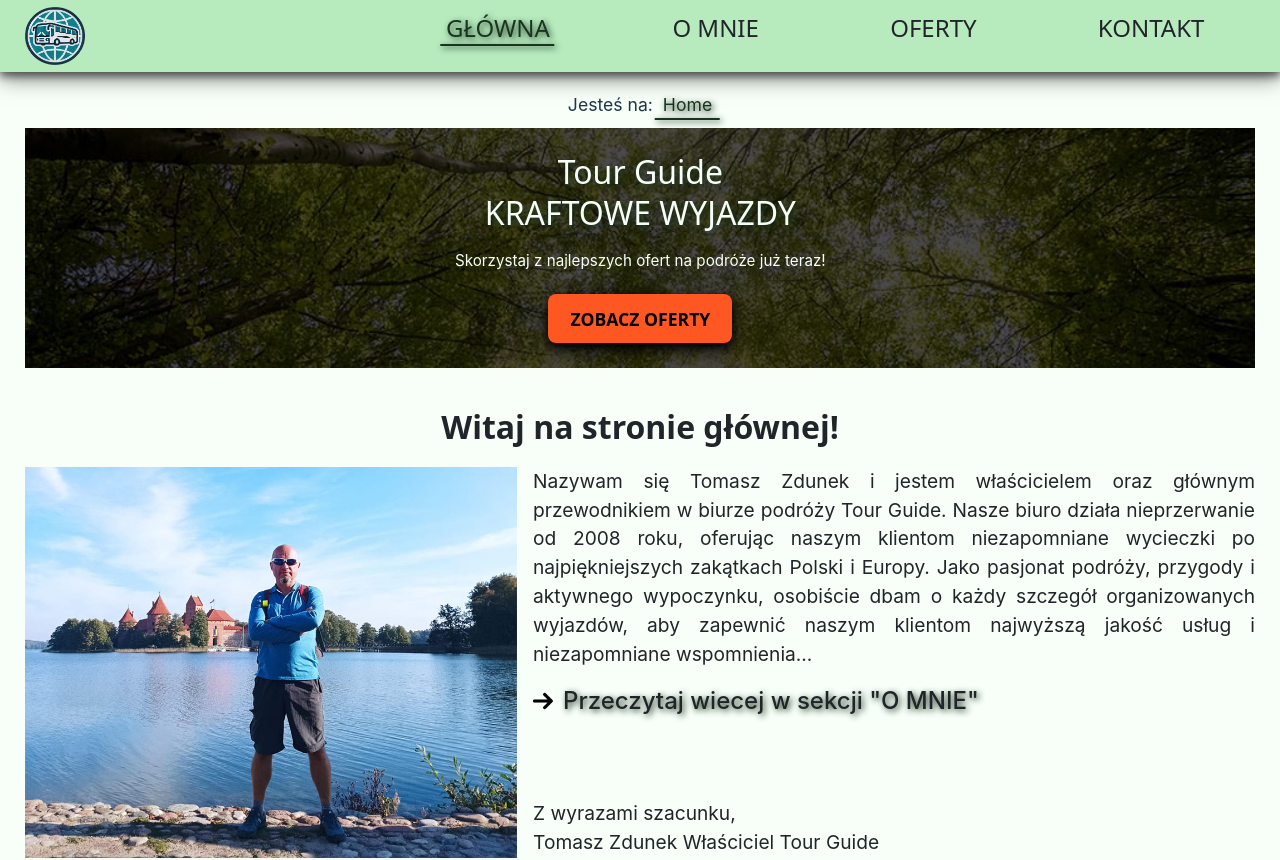
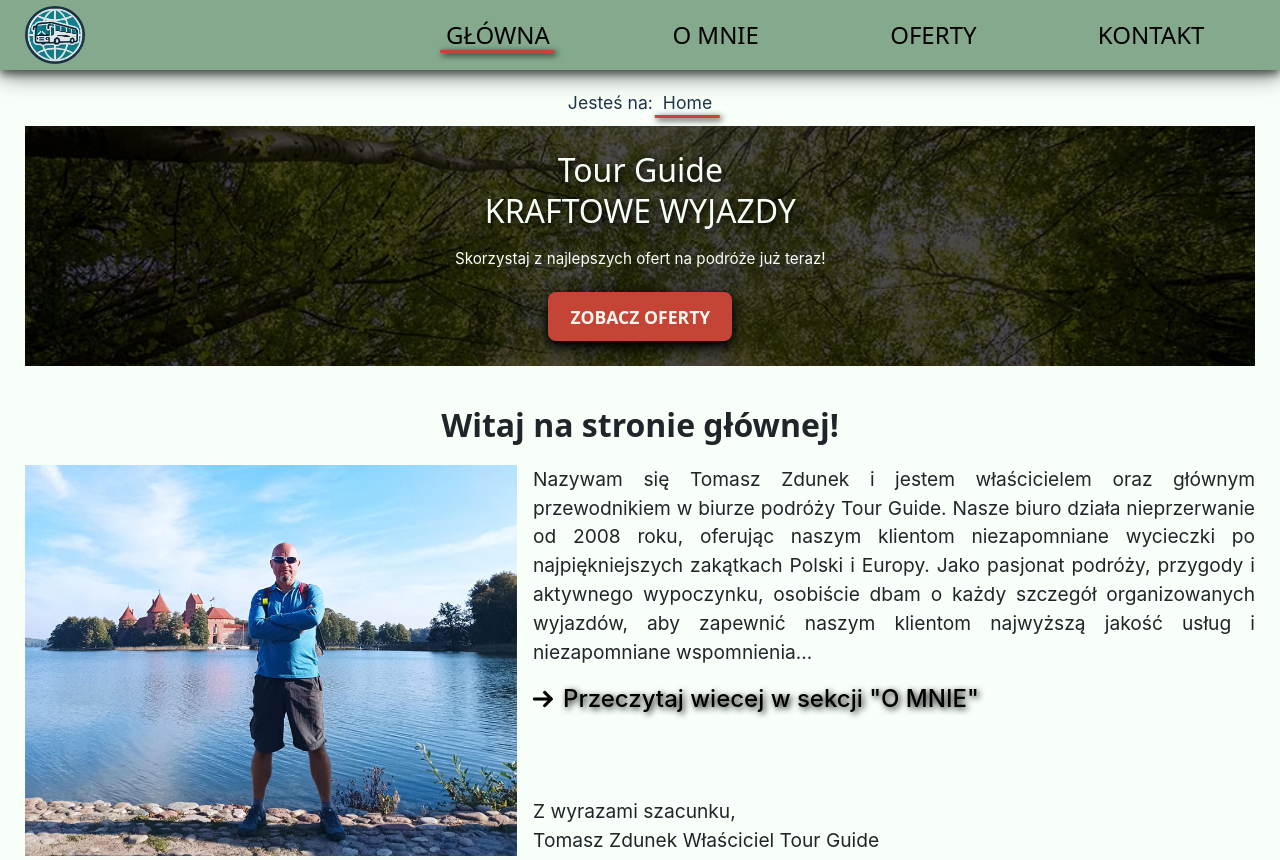
Before and after one commit to MariuszRozycki/tour-guide-pl, a React (Vite) app: page / in a window 1280 px wide. Shown: the top 860 px of the page. Built offline with nearby package versions, Linux system fonts and the light colour scheme.

Commit message:
Justify different components styles

```diff
--- a/src/App.tsx
+++ b/src/App.tsx
@@ -1,4 +1,5 @@
 import { BrowserRouter as Router, Route, Routes } from "react-router-dom";
+import ScrollToTop from "./utils/ScrollToTop";
 import "bootstrap/dist/css/bootstrap.min.css";
 import Nav from "./components/Nav/Nav";
 import PageNavigator from "./components/PageNavigator/PageNavigator";
@@ -22,6 +23,7 @@ import "./styles/index.css";
 const App = () => {
   return (
     <Router>
+      <ScrollToTop />
       <Nav />
       <PageNavigator />
       <Routes>
--- a/src/styles/Hero.css
+++ b/src/styles/Hero.css
@@ -66,7 +66,7 @@
   }
 
   .hero-btn {
-    color: var(--black-color);
+    color: var(--light-beige-color);
     text-transform: uppercase;
     box-shadow: var(--box-shadow-hard);
     transition: var(--transition-standard);
@@ -75,7 +75,6 @@
     &:hover {
       box-shadow: var(--box-shadow-none);
       background-color: var(--orange-color);
-      color: var(--black-color);
     }
   }
 }
--- a/src/styles/OfferModal.css
+++ b/src/styles/OfferModal.css
@@ -86,6 +86,7 @@
   cursor: pointer;
   box-shadow: none;
   padding: 0 10px;
+  color: var(--black-color);
 
   &:hover {
     box-shadow: none;
--- a/src/styles/PageNavigator.css
+++ b/src/styles/PageNavigator.css
@@ -46,7 +46,7 @@
     }
 
     .active {
-      color: var(--active-color);
+      text-shadow: none;
     }
 
     .icon-wrapper {
--- a/src/styles/global.css
+++ b/src/styles/global.css
@@ -28,17 +28,18 @@ body {
   --primary-color: rgb(33, 53, 71);
   --light-blue-color: #b1daec;
   --very-light-green-color: #f7fff8;
-  --light-green-color: #b7ebbe;
+  --light-beige-color: #fff5ef;
+  --light-green-color: #84a98c;
   --dark-blue-color: #243662;
-  --very-dark-blue-color: #121d38;
-  --very-dark-green-color: #1a351f;
-  --orange-color: #ff5722;
-  --red-color: #80341d;
+  --very-dark-blue-color: #2f3e46;
+  --very-dark-green-color: #283d3b;
+  --orange-color: #c44536;
+  --red-color: #772e25;
   --yellow-color: #ffa210;
   --yellow-light-color: #ffe3b3;
   --white-color: #fff;
   --black-color: #000;
-  --active-color: var(--very-dark-green-color);
+  --active-color: var(--orange-color);
 
   /* font-size */
   --h1-fs: clamp(2rem, 2.2vw, 2.8rem);
@@ -75,7 +76,7 @@ body {
   --box-shadow-hard-white: 1px 1px 6px white;
 
   /* text-shadow */
-  --text-shadow: 2px 2px 6px var(--very-dark-green-color);
+  --text-shadow: 2px 2px 6px var(--black-color);
   --text-shadow-hover: 4px 4px 4px rgba(0, 0, 0, 0.5), 0 6px 20px rgba(0, 0, 0, 0.2);
   --prefix-text-shadow: 4px 5px 4px #000;
 }
@@ -93,6 +94,7 @@ section {
 
 ul {
   list-style: none;
+  margin: 0;
 }
 
 p,
@@ -107,19 +109,18 @@ textarea {
 
 a {
   font-weight: 500;
-  color: var(---primary-color);
+  color: var(--black-color);
   text-decoration: inherit;
   font-size: var(--a-link-fs);
   transition: var(--transition-standard);
 }
 a:hover {
-  color: var(--active-color);
+  color: var(--primary-color);
 }
 
 .active {
-  color: var(--active-color);
+  color: var(--black-color);
   position: relative;
-  text-shadow: var(--text-shadow);
   transition: var(--transition-standard);
 }
 
@@ -130,7 +131,7 @@ a:hover {
   left: 0;
   width: 110%;
   transform: translateX(-5%);
-  height: 2px;
+  height: 3px;
   background-color: var(--active-color);
   box-shadow: var(--text-shadow);
 }
@@ -163,9 +164,10 @@ button,
   background-color: var(--orange-color);
   cursor: pointer;
   transition: border-color 0.25s;
-  color: var(--black-color);
+  color: var(--light-beige-color);
   box-shadow: var(--box-shadow-hard);
   transition: var(--transition-standard);
+  text-transform: uppercase;
 }
 button:hover {
   box-shadow: var(--box-shadow-null);
--- /dev/null
+++ b/src/utils/ScrollToTop.tsx
@@ -0,0 +1,14 @@
+import { useEffect } from "react";
+import { useLocation } from "react-router-dom";
+
+const ScrollToTop = () => {
+  const { pathname } = useLocation();
+
+  useEffect(() => {
+    window.scrollTo(0, 0);
+  }, [pathname]);
+
+  return null;
+};
+
+export default ScrollToTop;
```
